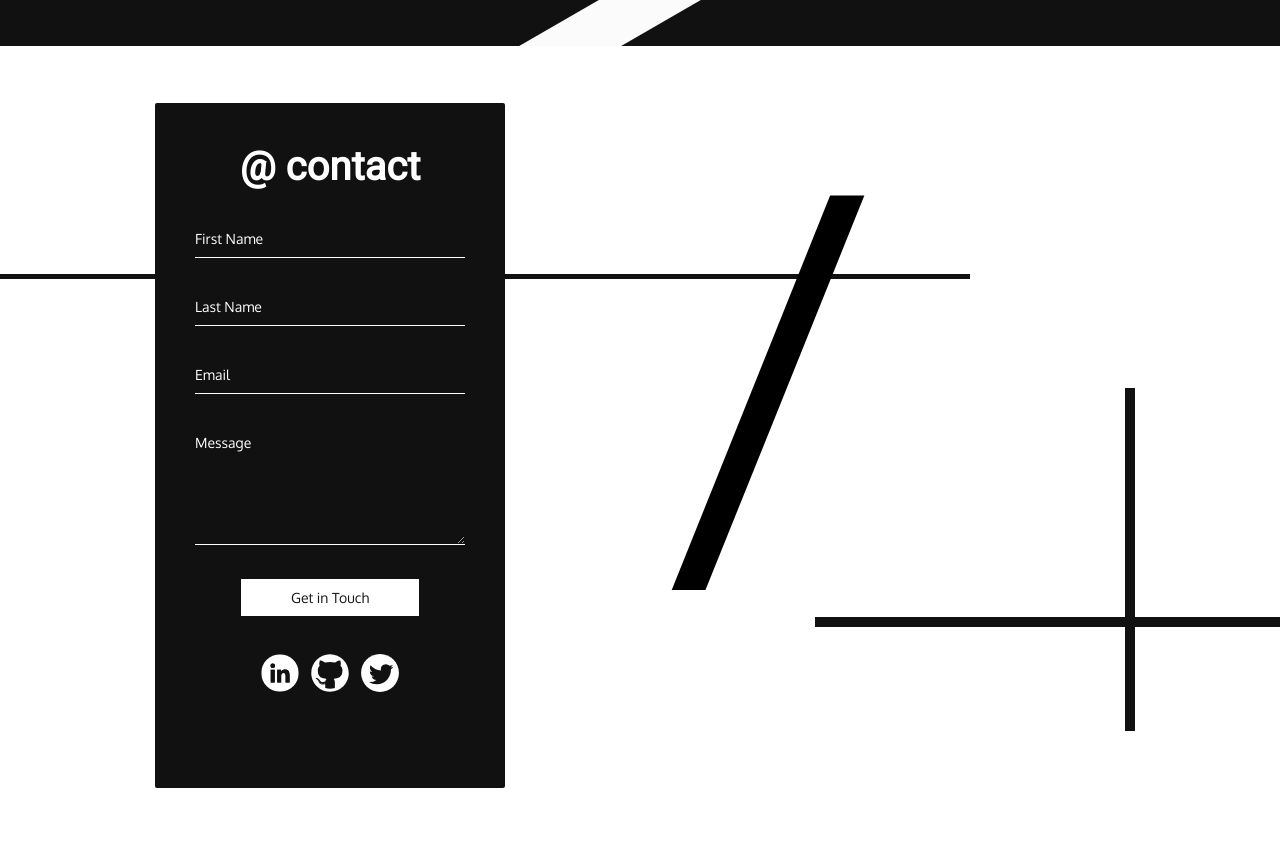
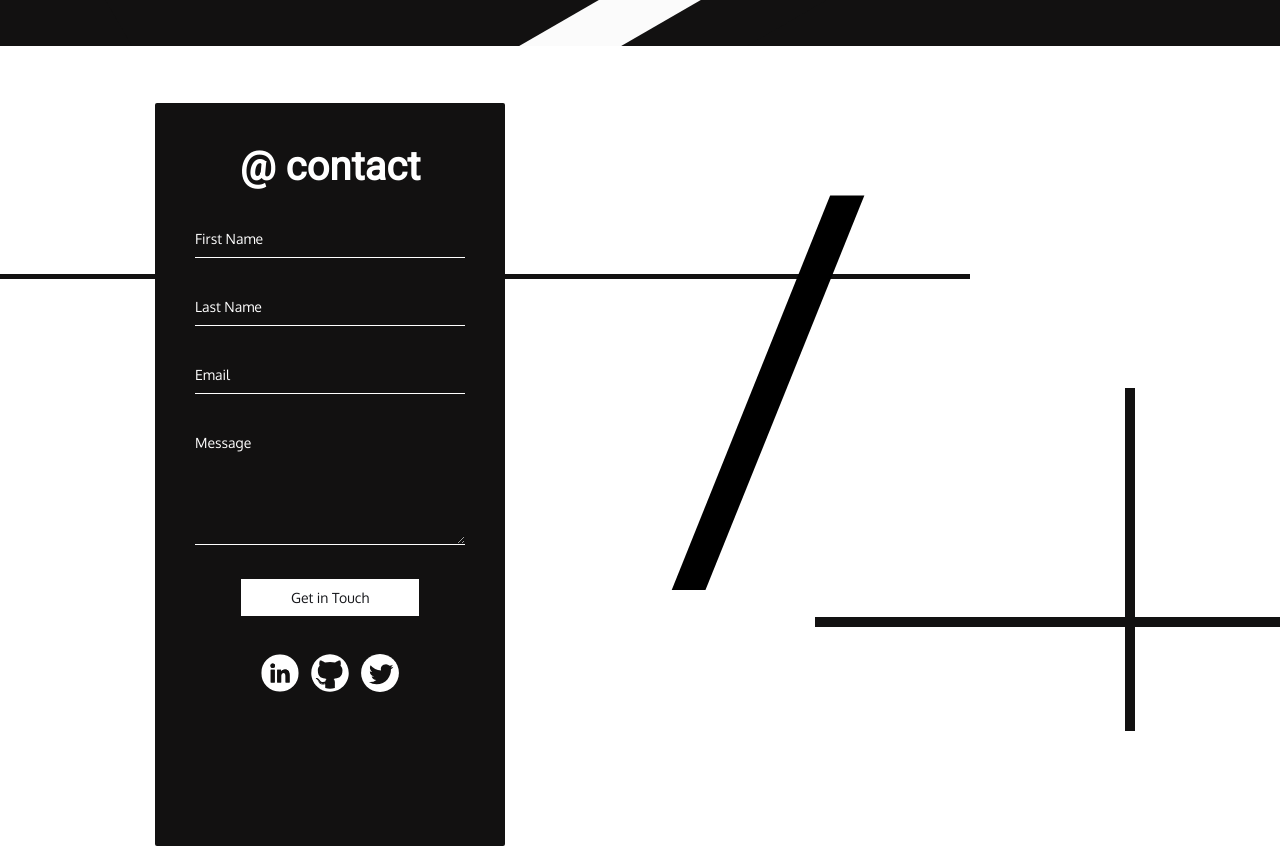
Before and after one commit to linda-lai/linda-lai.github.io, a plain HTML site: page index.html in a window 1280 px wide. Shown: the part 3098-3944 px from the top of the page. Drawn offline with nearby package versions, Linux system fonts and the light colour scheme.

Commit message:
Fix contact form visual bug

```diff
--- a/style.css
+++ b/style.css
@@ -646,7 +646,7 @@ nav a {
 /* Placement of the Formspree contact form */
 .contact-form {
     grid-column: 2 / 4;
-    grid-row: 2 / 14;
+    grid-row: 2 / 15;
     font-size: 1em;
 }
 
```
Also changed, not shown: 1 other file.
